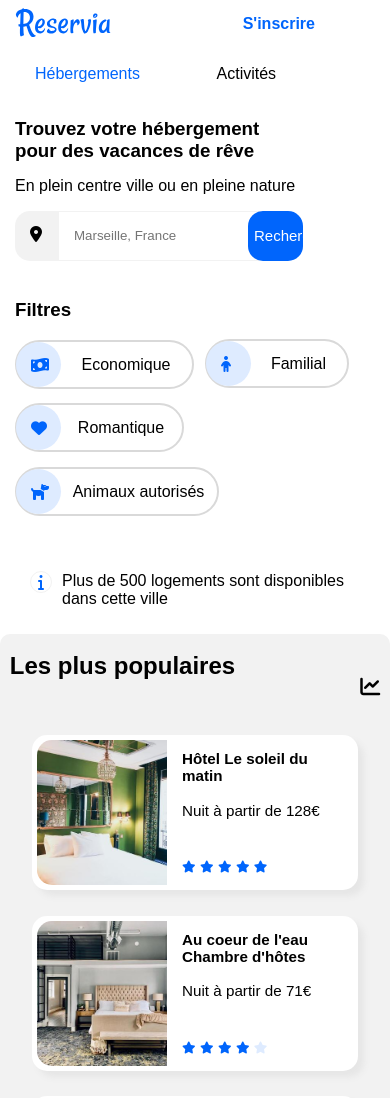
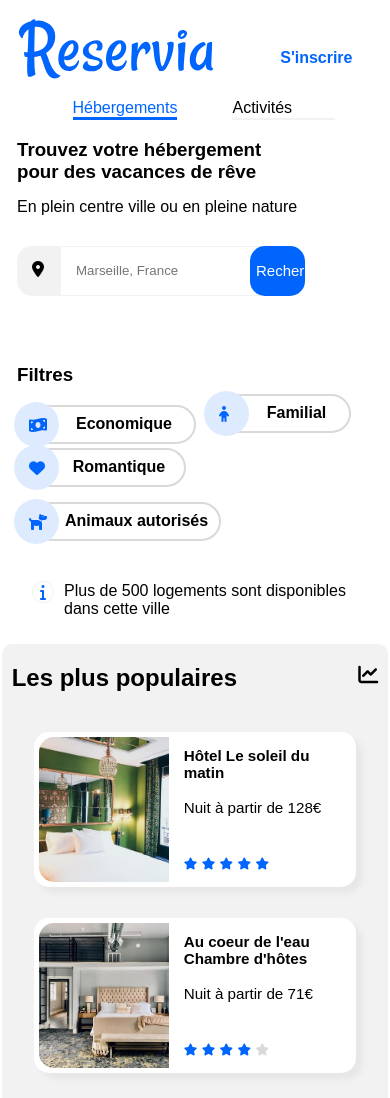
Before and after one commit to diahaby/DiahabyHalima_2_27072021, a plain HTML site: page index.html in a window 390 px wide. Shown: the top 1098 px of the page. Drawn offline with Linux system fonts and the light colour scheme.

Commit message:
responsive partie 4

```diff
--- a/index.html
+++ b/index.html
@@ -6,6 +6,7 @@
     <meta name="viewport" content="width=device-width, initial-scale=1.0">
     <link rel="stylesheet" href="./style/style.css">
     <script src="https://kit.fontawesome.com/daa6d63326.js" crossorigin="anonymous"></script>
+    <link href="https://fonts.googleapis.com/css2? family=Raleway:wght@300&display=swap » rel="feuille de style">
     <link rel="stylesheet" href="./style/mobile.css">
     <link rel="stylesheet" href="style/tablet.css">
 
@@ -17,7 +18,7 @@
     <header class="header">
         <div>
             <nav class="nav">
-                <img src="./images/logo/Reservia.svg" alt="Reservia">
+                <img src="./images/logo/Reservia.svg" alt="Reservia" class="logoreservia">
             <div>
                 <ul class="menu">
                     <li class="menu-item1 bordernav"><a href="#ancrehebergement"> Hébergements</a></li>
@@ -35,7 +36,7 @@
                 <p class="paragrapheville">En plein centre ville ou en pleine nature</p>
             </div>
 
-        <div class="headherbergement">
+        <div class="headhebergement">
 
             <div class="headrecherche">
                 <div class="icon"><i class="fas fa-map-marker-alt flexcentre"></i></div>
--- a/style/mobile.css
+++ b/style/mobile.css
@@ -1,8 +1,8 @@
 @media all and (max-width:767px) {
     body{
 
-        width: 100%;
-        margin: 0px;
+
+        margin: 2px;
     }
 
     .header{
@@ -20,19 +20,27 @@
 
     .menu-item1{
         margin-left: 20px;
-
+        border-bottom: 3px solid #0065fc;
+        width: 50%;
 
     }
 
     .menu-item{
         position: relative;
         bottom: 50px;
+
     }
 
     .menuact{
         position: relative;
         left: 55px;
+        border-bottom: 2px solid #f2f2f2;
+        width: 50%;
     }
+
+
+
+
     .place{
         width: 190px;
     }
@@ -84,16 +92,16 @@
     .containerpopulaire{
         width: 100%;
         padding: 0px;
-        padding-left: 0px;
-        margin-left: 0px;
+
+
     }
     .lienpopulaire{
         height: 145px;
-        width: 90%;
+        width: 95%;
     }
 
     .blocpopulaire{
-        width: 90%;
+        width: 95%;
     }
     .containerhebergement{
         width: 100%;
@@ -113,7 +121,7 @@
         margin-left: 25px;
     }
     .lienhebergement{
-        width: 90%;
+        width: 95%;
 
     }
     .blocpart1{
@@ -125,7 +133,7 @@
 
     }
     .lien2{
-        width: 90%;
+        width: 95%;
     }
 
     .blocpart2{
@@ -151,7 +159,7 @@
 
     .boxactivite{
         flex-direction: column;
-        height: auto;
+        height: 1200px;
         justify-content: space-between;
         width: 100%;
         margin-left: 25px;
--- a/style/style.css
+++ b/style/style.css
@@ -171,6 +171,7 @@ li.menu-item:hover a{
 .filtre{
     display: flex;
     align-items: center;
+    font-weight: bold;
 
 }
 .filtre :hover{
@@ -238,7 +239,7 @@ li.menu-item:hover a{
     border-radius: 25px;
     color: #0065fc;
     background-color: #deebff;
-    margin: -1px;
+    margin: -5px;
 }
 
 .flexincon :hover{
@@ -318,7 +319,7 @@ li.menu-item:hover a{
 }
 
 .stargris{
-    color: #deebff;
+    color: #d9d9d9;
 }
 
 .lienhebergement{
@@ -487,7 +488,7 @@ li.menu-item:hover a{
 
 .charte{
     font-size: 20px;
-    margin-top: 24px;
+
 }
 
 .lienpopulaire{
--- a/style/tablet.css
+++ b/style/tablet.css
@@ -1,8 +1,98 @@
-@media all and (max-width: 768px) and (min-width: 376px) {
+@media all and (max-width: 768px) {
 .body{
     width: 100%;
+    margin: 0px;
 }
-nav.nav{
-    display: block;
+
+.logoreservia{
+    width: 200PX;
 }
+.nav{
+
+    flex-direction: column;
 }
+
+.nav .nav{
+    flex-direction: column;
+    width: 50%;
+    margin-bottom: 30px;
+
+}
+
+.menu{
+    margin: auto;
+    width: 400px;
+}
+
+.headhebergement{
+    margin-bottom: 30px;
+}
+
+.paragrapheville{
+    margin-bottom: 30px;
+}
+
+.filtre{
+    height: 120px;
+    margin-bottom: 100px;
+
+    flex-direction: column;
+}
+
+
+
+
+.container{
+    flex-direction: column-reverse;
+}
+
+
+
+.containerpopulaire{
+
+    width: 100%;
+    padding: 0px;
+    margin: 0px;
+    margin-bottom: 30px;
+}
+
+.lienpopulaire{
+    height: 145px;
+    width: 90%;
+}
+
+.blocpopulaire{
+    width: 90%;
+}
+
+.containerhebergement{
+    width: 100%;
+    padding: 0px;
+
+}
+
+.boxactivite{
+    flex-direction: column;
+    width: 100%;
+    height: initial;
+}
+
+.lienvieux, .lienpom, .lienfri, .liencal, .liendame, .lienlong{
+    width: 95%;
+    height: 255px;
+    margin: 20px;
+}
+
+.divact{
+    width: 100%;
+}
+
+
+
+
+
+
+
+
+
+}
```
